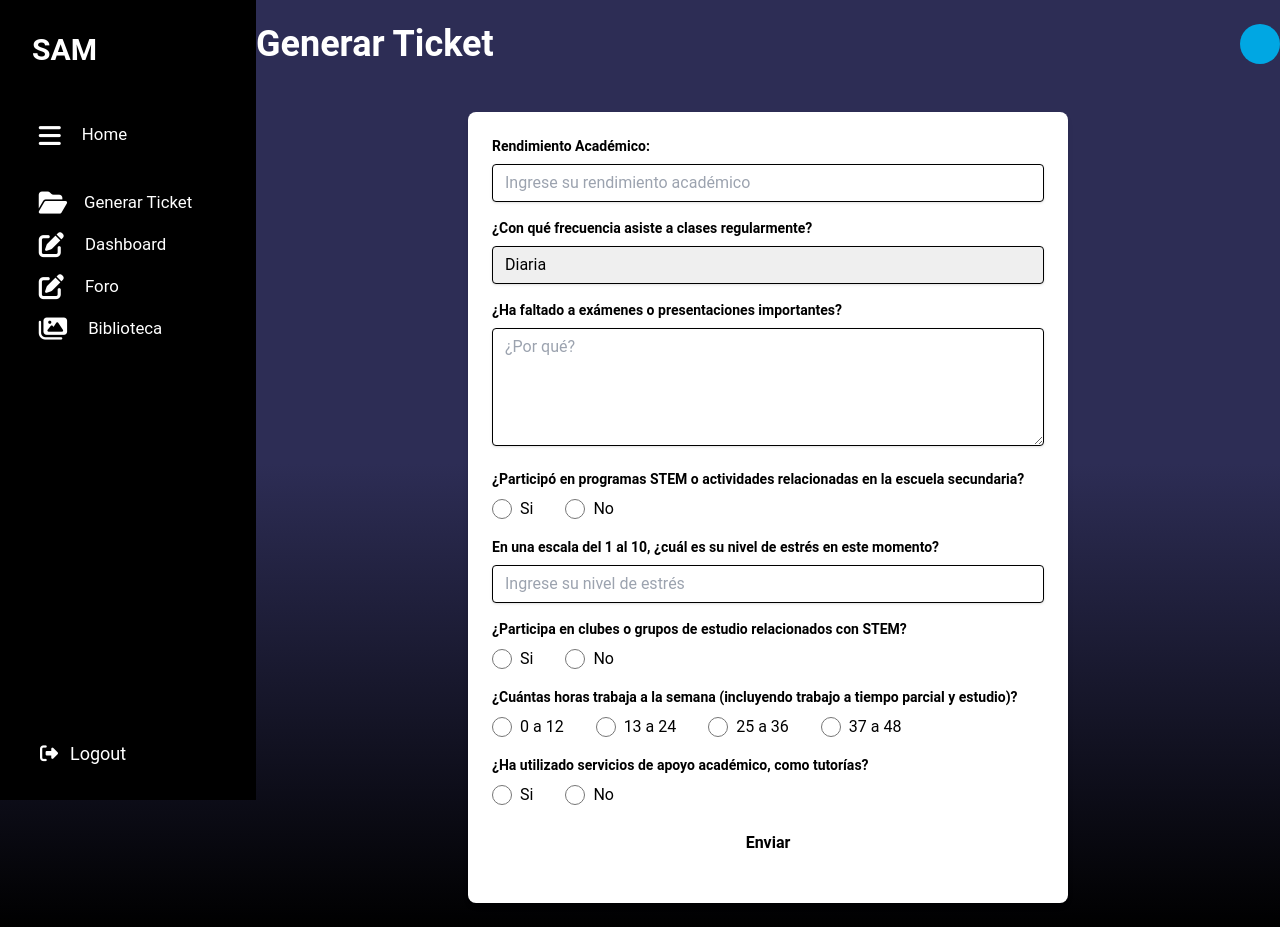
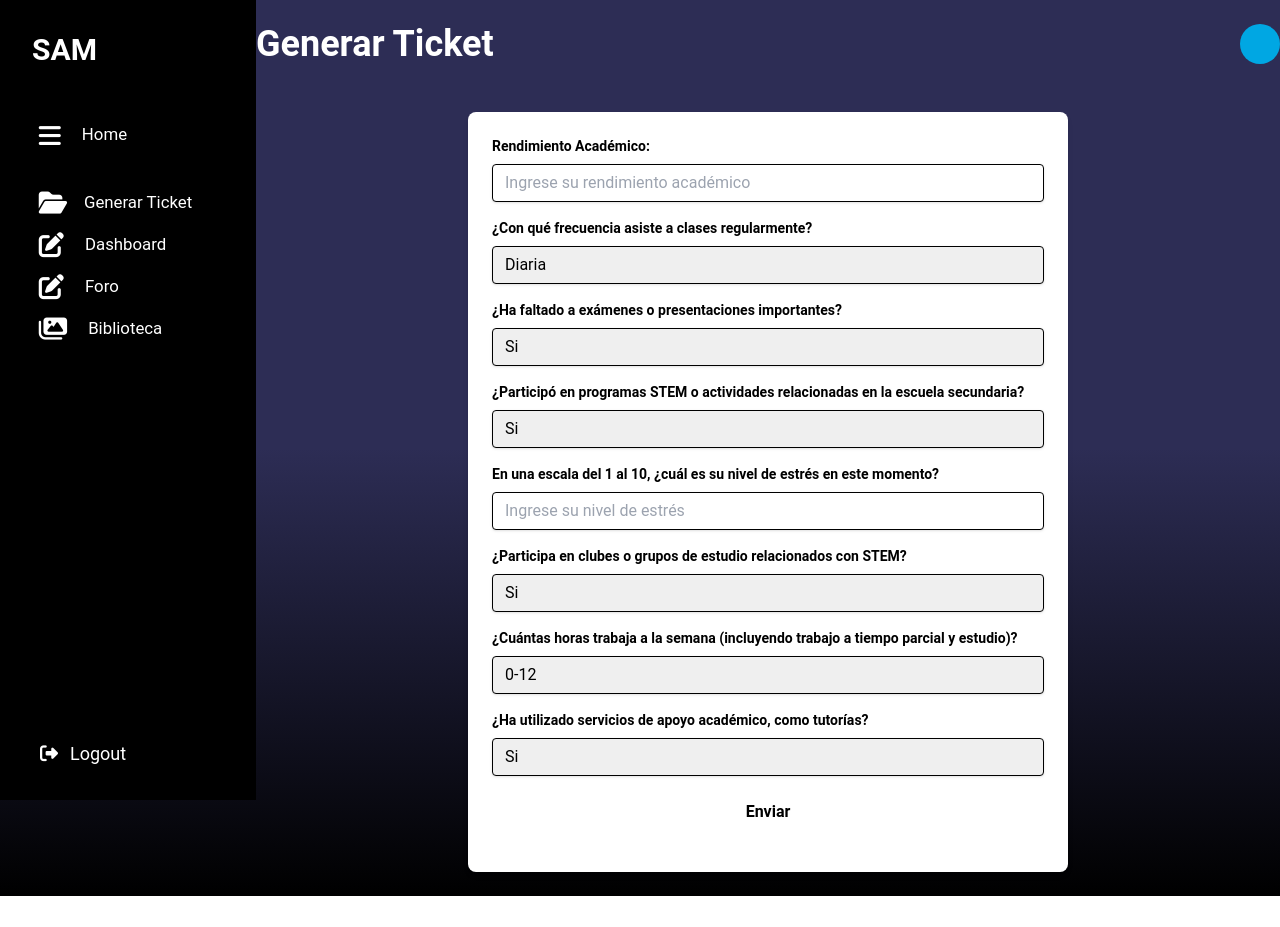
Before and after one commit to Juxnjo/mvpSenaSoft_Globant, a React (Vite) app in the folder client/: page /ticket in a window 1280 px wide. After the commit the page ends 896 px from the top, so only its background shows below. Built offline with nearby package versions, Linux system fonts and the light colour scheme.

Commit message:
validacions hook form

```diff
--- a/client/package.json
+++ b/client/package.json
@@ -12,9 +12,8 @@
   "dependencies": {
     "react": "^18.2.0",
     "react-dom": "^18.2.0",
-
+    "react-hook-form": "^7.46.2",
     "react-icons": "^4.11.0",
-
     "react-router-dom": "^6.16.0"
   },
   "devDependencies": {
--- a/client/src/components/LoginForm/LoginFormComponent.jsx
+++ b/client/src/components/LoginForm/LoginFormComponent.jsx
@@ -1,7 +1,11 @@
 import { Link, useNavigate } from "react-router-dom";
 import { useState } from "react";
+import { useForm } from "react-hook-form";
 
 export const LoginFormComponent = () => {
+
+
+
   const [username, setUsername] = useState("");
   const [password, setPassword] = useState("");
   const navigate = useNavigate();
@@ -48,7 +52,7 @@ export const LoginFormComponent = () => {
 
   return (
     <>
-      <form onSubmit={handleLogin}>
+      <form onSubmit={handleLogin }>
         <input
           type="text"
           className="w-3/4 bg-white bg-opacity-20 placeholder:text-white border- border-gray-200   px-4 py-2 rounded-md my-2  "
@@ -56,6 +60,7 @@ export const LoginFormComponent = () => {
           required
           value={username}
           onChange={(e) => setUsername(e.target.value)}
+
         />
 
         <input
@@ -65,6 +70,7 @@ export const LoginFormComponent = () => {
           value={password}
           onChange={(e) => setPassword(e.target.value)}
           required
+          {...register("password ")}
         />
 
         <button
--- a/client/src/pages/TicketsPage.jsx
+++ b/client/src/pages/TicketsPage.jsx
@@ -1,7 +1,8 @@
 import SideBarComponent from "../components/SideBar/SideBarComponent";
-
+import { useForm } from "react-hook-form";
 
 export const TicketsPage = () => {
+  const {register, handleSubmit} = useForm()
 
 
   return (
@@ -17,7 +18,9 @@ export const TicketsPage = () => {
 
       <div className="container py-6 flex flex-col items-center p-5">
 
-        <form
+        <form onSubmit={handleSubmit((data) => {
+          console.log(data)
+        })}
 
           className="bg-white shadow-md rounded-lg p-6  lg:w-[600px] lg:ml-64"
         >
@@ -26,11 +29,11 @@ export const TicketsPage = () => {
               Rendimiento Académico:
             </label>
             <input
-              type="text"
-              id="rendimiento"
-              name="rendimiento"
+              type="number"
+              max={10}
               placeholder="Ingrese su rendimiento académico"
               className="shadow appearance-none border rounded w-full py-2 px-3 text-gray-700 leading-tight focus:outline-none focus:shadow-outline"
+              {...register("rendimiento ")}
             />
           </div>
 
@@ -39,9 +42,8 @@ export const TicketsPage = () => {
               ¿Con qué frecuencia asiste a clases regularmente?
             </label>
             <select
-              id="frecuencia"
-              name="frecuencia"
               className="shadow appearance-none border rounded w-full py-2 px-3 text-gray-700 leading-tight focus:outline-none focus:shadow-outline"
+              {...register("frecuencia ")}
             >
               <option value="diaria">Diaria</option>
               <option value="semanalmente">Semanalmente</option>
@@ -54,41 +56,30 @@ export const TicketsPage = () => {
             <label htmlFor="faltas" className="block text-gray-700 text-sm font-bold mb-2">
               ¿Ha faltado a exámenes o presentaciones importantes?
             </label>
-            <textarea
-              id="faltas"
-              name="faltas"
-              placeholder="¿Por qué?"
-              rows="5"
+            <select
+
               className="shadow appearance-none border rounded w-full py-2 px-3 text-gray-700 leading-tight focus:outline-none focus:shadow-outline"
-            ></textarea>
+              {...register("faltas ")}
+            >
+              <option value="si">Si</option>
+              <option value="no">No</option>
+
+            </select>
           </div>
 
           <div className="mb-4">
             <label className="block text-gray-700 text-sm font-bold mb-2">
               ¿Participó en programas STEM o actividades relacionadas en la escuela secundaria?
             </label>
-            <div className="flex items-center">
-              <input
-                type="radio"
-                id="stem-si"
-                name="stem"
-                value="si"
-                className="form-radio h-5 w-5 text-blue-500"
-              />
-              <label htmlFor="stem-si" className="ml-2">
-                Si
-              </label>
-              <input
-                type="radio"
-                id="stem-no"
-                name="stem"
-                value="no"
-                className="form-radio h-5 w-5 text-blue-500 ml-8"
-              />
-              <label htmlFor="stem-no" className="ml-2">
-                No
-              </label>
-            </div>
+            <select
+
+              className="shadow appearance-none border rounded w-full py-2 px-3 text-gray-700 leading-tight focus:outline-none focus:shadow-outline"
+              {...register("participacion")}
+            >
+              <option value="si">Si</option>
+              <option value="no">No</option>
+
+            </select>
           </div>
 
           <div className="mb-4">
@@ -97,10 +88,10 @@ export const TicketsPage = () => {
             </label>
             <input
               type="number"
-              id="nivelEstrés"
-              name="nivelEstrés"
+              max={10}
               placeholder="Ingrese su nivel de estrés"
               className="shadow appearance-none border rounded w-full py-2 px-3 text-gray-700 leading-tight focus:outline-none focus:shadow-outline"
+              {...register("estres ")}
             />
           </div>
 
@@ -108,104 +99,47 @@ export const TicketsPage = () => {
             <label className="block text-gray-700 text-sm font-bold mb-2">
               ¿Participa en clubes o grupos de estudio relacionados con STEM?
             </label>
-            <div className="flex items-center">
-              <input
-                type="radio"
-                id="club-si"
-                name="club"
-                value="si"
-                className="form-radio h-5 w-5 text-blue-500"
-              />
-              <label htmlFor="club-si" className="ml-2">
-                Si
-              </label>
-              <input
-                type="radio"
-                id="club-no"
-                name="club"
-                value="no"
-                className="form-radio h-5 w-5 text-blue-500 ml-8"
-              />
-              <label htmlFor="club-no" className="ml-2">
-                No
-              </label>
-            </div>
+            <select
+
+              className="shadow appearance-none border rounded w-full py-2 px-3 text-gray-700 leading-tight focus:outline-none focus:shadow-outline"
+              {...register("grupos")}
+            >
+              <option value="si">Si</option>
+              <option value="no">No</option>
+
+            </select>
           </div>
 
           <div className="mb-4">
             <label className="block text-gray-700 text-sm font-bold mb-2">
               ¿Cuántas horas trabaja a la semana (incluyendo trabajo a tiempo parcial y estudio)?
             </label>
-            <div className="flex items-center">
-              <input
-                type="radio"
-                id="horas-0-12"
-                name="horasTrabajo"
-                value="0-12"
-                className="form-radio h-5 w-5 text-blue-500"
-              />
-              <label htmlFor="horas-0-12" className="ml-2">
-                0 a 12
-              </label>
-              <input
-                type="radio"
-                id="horas-13-24"
-                name="horasTrabajo"
-                value="13-24"
-                className="form-radio h-5 w-5 text-blue-500 ml-8"
-              />
-              <label htmlFor="horas-13-24" className="ml-2">
-                13 a 24
-              </label>
-              <input
-                type="radio"
-                id="horas-25-36"
-                name="horasTrabajo"
-                value="25-36"
-                className="form-radio h-5 w-5 text-blue-500 ml-8"
-              />
-              <label htmlFor="horas-25-36" className="ml-2">
-                25 a 36
-              </label>
-              <input
-                type="radio"
-                id="horas-37-48"
-                name="horasTrabajo"
-                value="37-48"
-                className="form-radio h-5 w-5 text-blue-500 ml-8"
-              />
-              <label htmlFor="horas-37-48" className="ml-2">
-                37 a 48
-              </label>
-            </div>
+            <select
+
+              className="shadow appearance-none border rounded w-full py-2 px-3 text-gray-700 leading-tight focus:outline-none focus:shadow-outline"
+              {...register("horas")}
+            >
+              <option value="0-12">0-12</option>
+              <option value="13-24">13-24</option>
+              <option value="25-36">25-36</option>
+              <option value="37-48">37-48</option>
+
+            </select>
           </div>
 
           <div className="mb-4">
             <label className="block text-gray-700 text-sm font-bold mb-2">
               ¿Ha utilizado servicios de apoyo académico, como tutorías?
             </label>
-            <div className="flex items-center">
-              <input
-                type="radio"
-                id="tutoria-si"
-                name="tutoria"
-                value="si"
-                className="form-radio h-5 w-5 text-blue-500"
-              />
-              <label htmlFor="tutoria-si" className="ml-2">
-                Si
-              </label>
-              <input
-                type="radio"
-                id="tutoria-no"
-                name="tutoria"
-                value="no"
-                className="form-radio h-5 w-5 text-blue-500 ml-8"
-              />
-              <label htmlFor="tutoria-no" className="ml-2">
-                No
-              </label>
-            </div>
+            <select
+
+              className="shadow appearance-none border rounded w-full py-2 px-3 text-gray-700 leading-tight focus:outline-none focus:shadow-outline"
+              {...register("apoyos")}
+            >
+              <option value="si">Si</option>
+              <option value="no">No</option>
+
+            </select>
           </div>
 
           <div className="mb-4">
```
Also changed, not shown: 1 other file (tests, documents, lock files or other folders).
